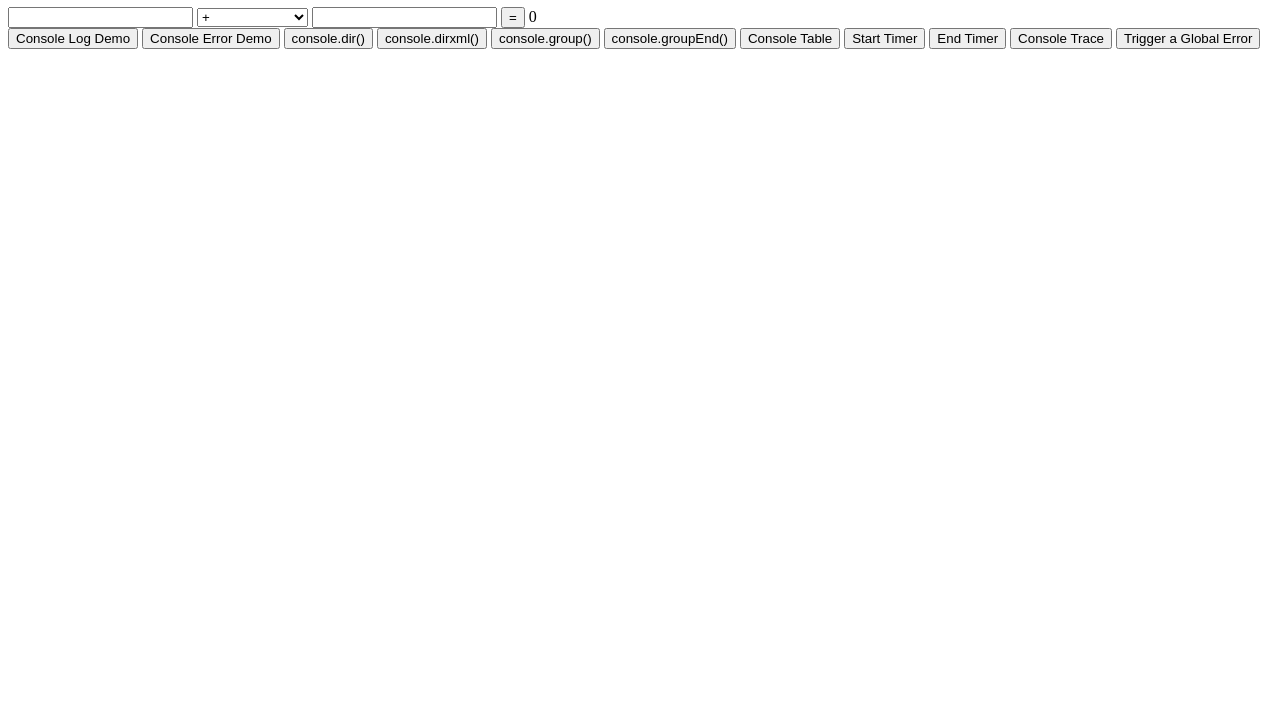
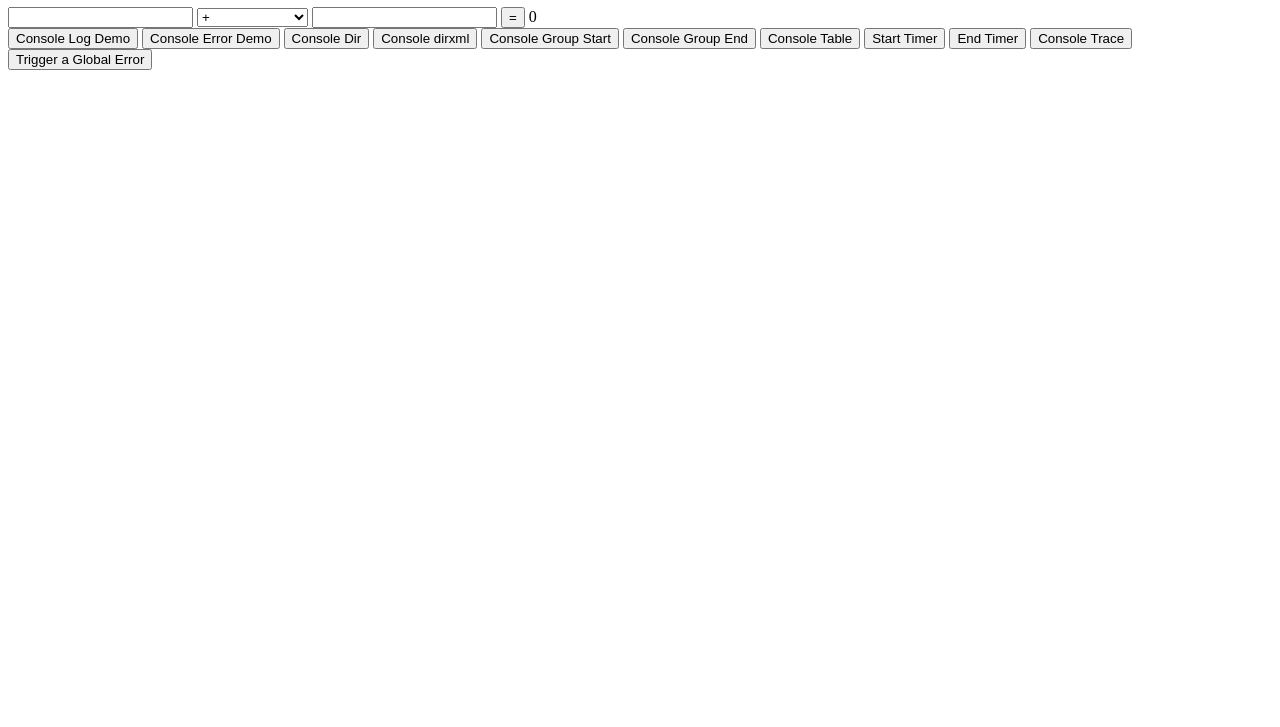
Before and after one commit to lin-ister/make-up-lab, a plain HTML site: page index.html in a window 1280 px wide. Shown: the part 73-800 px from the top of the page. Drawn offline with Linux system fonts and the light colour scheme.

Commit message:
"changes"

```diff
--- a/index.html
+++ b/index.html
@@ -34,10 +34,10 @@
         <form id="consoleForm">
             <button id="console_log">Console Log Demo</button>
             <button id="console_error">Console Error Demo</button>
-            <button id="console_dir">console.dir()</button>
-            <button id="console_dirxml">console.dirxml()</button>
-            <button id="console_group">console.group()</button>
-            <button id="console_groupEnd">console.groupEnd()</button>
+            <button id="console_dir">Console Dir</button>
+            <button id="console_dirxml">Console dirxml</button>
+            <button id="console_group">Console Group Start</button>
+            <button id="console_groupEnd">Console Group End</button>
             <button id="console_table">Console Table</button>
             <button id="console_time">Start Timer</button>
             <button id="console_timeEnd">End Timer</button>
```
